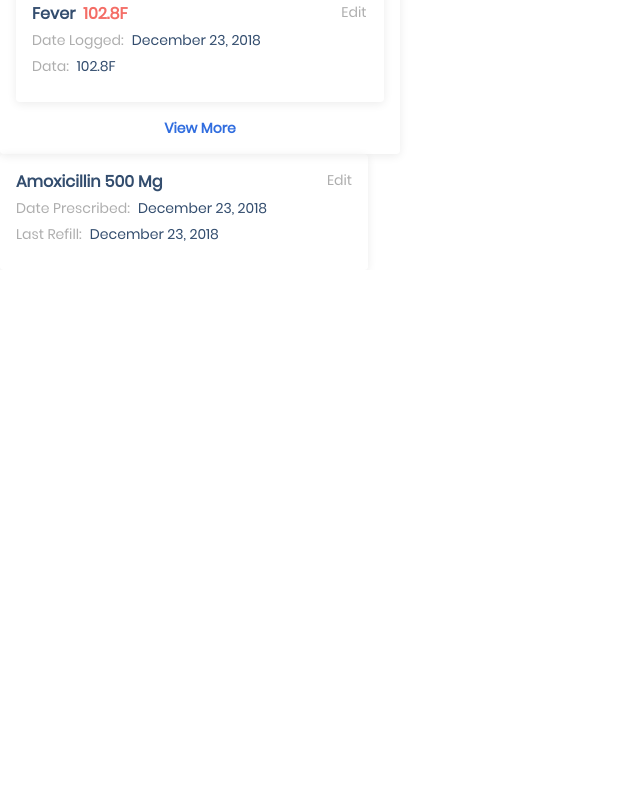
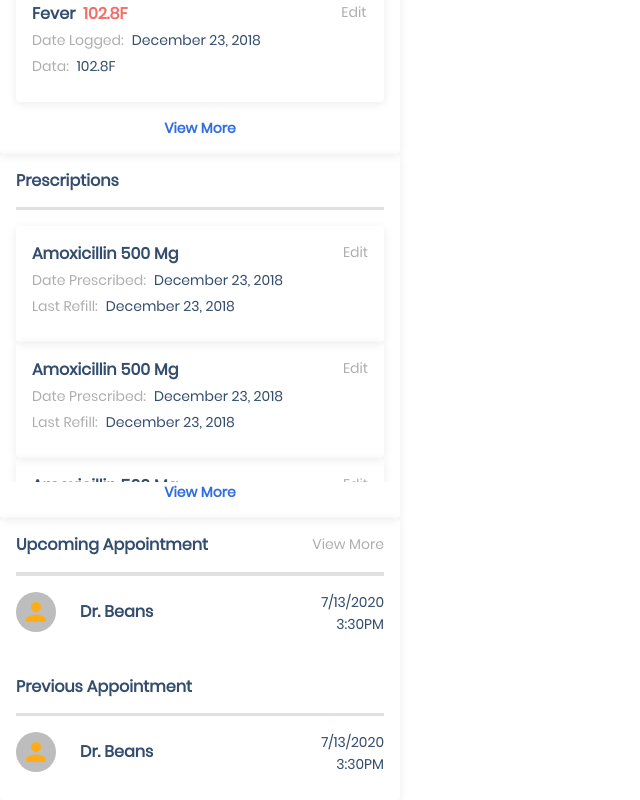
Before and after one commit to clarissa-ai/clarissa-web-frontend, a React (Create React App) app: page /preview in a window 1280 px wide. Shown: the part 693-1493 px from the top of the page, without its empty margins (0-640 px from the left). Before the commit the page ends 963 px from the top, so only its background shows below. Built offline with nearby package versions, Linux system fonts and the light colour scheme; no server answers; a web font is replaced by a local one.

Commit message:
Add Precription and Appointment tiles

```diff
--- a/src/App.jsx
+++ b/src/App.jsx
@@ -8,8 +8,9 @@ import Landing from 'pages/landing/Landing';
 import Login from 'components/authentication/login/Login';
 import ScreeningStart from 'components/misc/survey/ScreeningStart';
 import SymptomLog from 'components/dashboard/SymptomLog';
-import SymptomHistory from 'components/dashboard/SymptomHistory';
-import PrescriptionCard from 'components/dashboard/PrescriptionCard';
+import SymptomTile from 'components/dashboard/SymptomTile';
+import PrescriptionTile from 'components/dashboard/PrescriptionTile';
+import AppointmentTile from 'components/dashboard/AppointmentTile';
 
 // Here we create a new context, allowing all nested elements of ProfileContext.Provider to use the profile object.
 const ProfileContext = createContext(null);
@@ -89,7 +90,7 @@ const App = () => {
                 <Router>
                     <Switch>
                         <Route exact path="/" render={(props) => <Landing/> }></Route>
-                        <Route exact path="/preview" render={(props) => <div><SymptomLog /><SymptomHistory /><PrescriptionCard /></div> }></Route>
+                        <Route exact path="/preview" render={(props) => <div><SymptomLog /><SymptomTile /><PrescriptionTile /><AppointmentTile/></div> }></Route>
                         <Route exact path="/login" render={(props) => <Login/>} />
                         <Route path="/survey" render={(props) => <ScreeningStart {...props}/>} />
                         {redirect}
--- /dev/null
+++ b/src/components/dashboard/AppointmentTile.jsx
@@ -0,0 +1,51 @@
+import React from 'react';
+import {CardHeader, Divider, Avatar, Box, Card, Typography, Grid, CardContent, makeStyles} from '@material-ui/core';
+import DoctorCard from './DoctorCard';
+
+const useStyles = makeStyles((theme) => ({
+    card: {
+        boxShadow: '0px 2px 10px rgba(0, 0, 0, 0.08)',
+        width: '25em',
+    },
+    title: {
+        color: '#334D6E',
+        fontWeight: 'bold',
+        fontSize: '1rem',
+    },
+    heading: {
+        color: '#334D6E',
+    },
+    cardLabel: {
+        color: '#AEAEAE',
+    },
+    content: {
+        color: '#334D6E',
+    },
+    divider: {
+        height: '0.2em',
+    },
+    link: {
+        margin: '0 auto',
+        fontFamily: 'Poppins',
+        fontWeight: 'bold',
+        paddingBottom: '1em',
+    },
+}));
+
+const AppointmentTile = (props) => {
+    const classes = useStyles();
+    return (
+        <Card className={classes.card}>
+            <Grid container direction='row' justify='space-between' alignItem='center' alignContent='center'>
+                <Grid item><CardHeader title='Upcoming Appointment' classes={{title: classes.title}}/></Grid>
+                <Grid item><CardHeader title='View More' className={classes.cardLabel} titleTypographyProps={{variant: 'subtitle2'}}/></Grid>
+            </Grid>
+            <Divider variant='middle' classes={{middle: classes.divider}}/>
+            <DoctorCard/>
+            <CardHeader title='Previous Appointment' classes={{title: classes.title}}/>
+            <Divider variant='middle' classes={{middle: classes.divider}}/>
+            <DoctorCard/>
+        </Card>
+    );
+};
+export default AppointmentTile;
--- /dev/null
+++ b/src/components/dashboard/DoctorCard.jsx
@@ -0,0 +1,54 @@
+import React from 'react';
+import {Avatar, Box, Card, Typography, Grid, CardContent, makeStyles} from '@material-ui/core';
+import PropTypes from 'prop-types';
+
+const useStyles = makeStyles((theme) => ({
+    card: {
+        boxShadow: 'none',
+    },
+    heading: {
+        color: '#334D6E',
+    },
+    cardLabel: {
+        color: '#AEAEAE',
+    },
+    content: {
+        color: '#334D6E',
+        textAlign: 'right',
+    },
+}));
+
+const DoctorCard = (props) => {
+    DoctorCard.propTypes = {
+        firstName: PropTypes.string.isRequired,
+        lastName: PropTypes.string.isRequired,
+        profilePic: PropTypes.string,
+        month: PropTypes.string.isRequired,
+        day: PropTypes.string.isRequired,
+        year: PropTypes.string.isRequired,
+        time: PropTypes.string.isRequired,
+    };
+    const classes = useStyles();
+    return <Card className={classes.card}>
+        <CardContent className={classes.card}>
+            <Grid container direction='row' justify='space-between'>
+                {/* Avatar */}
+                <Grid item>
+                    <Grid container direction="row" spacing={3} alignContent='center' alignItems='center'>
+                        <Grid item><Avatar src={props.profilePic} /></Grid>
+                        <Grid item><Typography className={classes.heading}><Box fontWeight="fontWeightBold">Dr. {props.lastName}Beans</Box></Typography></Grid>
+                    </Grid>
+                </Grid>
+                {/* Appt Time */}
+                <Grid item>
+                    <Grid container direction='column'>
+                        <Grid item><Typography variant='subtitle2' className={classes.content}>{props.month}{props.day}{props.year}7/13/2020</Typography></Grid>
+                        <Grid item><Typography variant='subtitle2' className={classes.content}>{props.time}3:30PM</Typography></Grid>
+                    </Grid>
+                </Grid>
+            </Grid>
+        </CardContent>
+    </Card>;
+};
+
+export default DoctorCard;
--- /dev/null
+++ b/src/components/dashboard/PrescriptionTile.jsx
@@ -0,0 +1,64 @@
+import React from 'react';
+import {Card, makeStyles, CardHeader, Divider, CardContent, Link, Grid} from '@material-ui/core';
+import PrescriptionCard from './PrescriptionCard';
+
+const useStyles = makeStyles((theme) => ({
+    card: {
+        boxShadow: '0px 2px 10px rgba(0, 0, 0, 0.08)',
+        width: '25em',
+    },
+    cardContent: {
+        'overflow': 'scroll',
+        'height': '15em',
+        '&::-webkit-scrollbar': {
+            width: '0.4em',
+        },
+        '&::-webkit-scrollbar-thumb': {
+            backgroundColor: '#7064D0',
+            borderRadius: '2em',
+        },
+    },
+    title: {
+        color: '#334D6E',
+        fontWeight: 'bold',
+        fontSize: '1rem',
+    },
+    heading: {
+        color: '#334D6E',
+    },
+    cardLabel: {
+        color: '#AEAEAE',
+    },
+    content: {
+        color: '#334D6E',
+    },
+    divider: {
+        height: '0.2em',
+    },
+    link: {
+        margin: '0 auto',
+        fontFamily: 'Poppins',
+        fontWeight: 'bold',
+        paddingBottom: '1em',
+    },
+}));
+
+const PrescriptionTile = (props) => {
+    const classes = useStyles();
+    return (
+        <Card className={classes.card}>
+            <CardHeader title='Prescriptions' classes={{title: classes.title}}/>
+            <Divider variant='middle' classes={{middle: classes.divider}}/>
+            <CardContent classes={{root: classes.cardContent}}>
+                <PrescriptionCard/>
+                <PrescriptionCard/>
+                <PrescriptionCard/>
+                <PrescriptionCard/>
+                <PrescriptionCard/>
+                <PrescriptionCard/>
+            </CardContent>
+            <Grid container><Link variant='subtitle2' href='' className={classes.link}>View More</Link></Grid>
+        </Card>
+    );
+};
+export default PrescriptionTile;
--- a/src/components/dashboard/SymptomHistory.jsx
+++ b/src/components/dashboard/SymptomTile.jsx
@@ -32,11 +32,11 @@ const useStyles = makeStyles((theme) => ({
     },
 }));
 
-const SymptomHistory = (props) => {
+const SymptomTile = (props) => {
     const classes = useStyles();
     return (
         <Card className={classes.card}>
-            <CardHeader title='Symptom History' classes={{title: classes.title}}>Symptom History</CardHeader>
+            <CardHeader title='Symptom History' classes={{title: classes.title}}/>
             <Divider variant='middle' classes={{middle: classes.divider}}/>
             <CardContent>
                 <SymptomCard />
@@ -49,4 +49,4 @@ const SymptomHistory = (props) => {
         </Card>
     );
 };
-export default SymptomHistory;
+export default SymptomTile;
```
